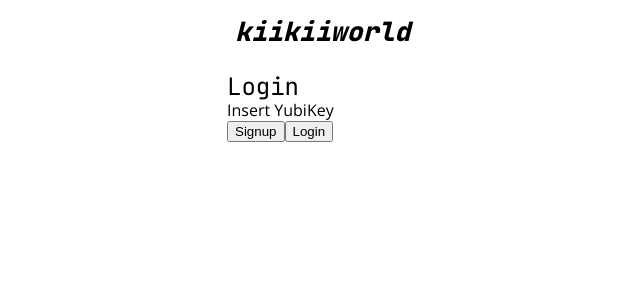
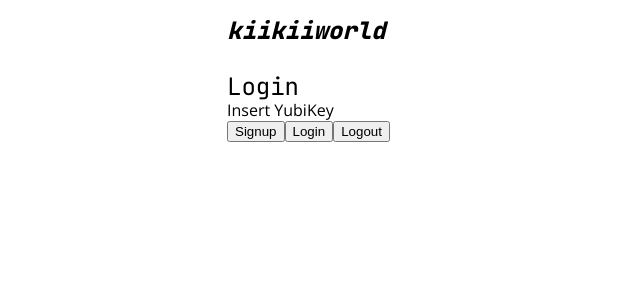
Before and after one commit to Michael-7/kiikiiworld-serveless, a Next.js app in the folder frontend/: page /login in a window 1280 px wide. Shown: the top 300 px of the page, without its empty margins (93-733 px from the left). Built offline with nearby package versions, Linux system fonts and the light colour scheme.

Commit message:
implement user state in frontend

```diff
--- a/frontend/package.json
+++ b/frontend/package.json
@@ -17,6 +17,7 @@
     "@types/mdx": "^2.0.13",
     "dompurify": "^3.2.2",
     "fast-xml-parser": "^4.5.0",
+    "jwt-decode": "^4.0.0",
     "marked": "^15.0.3",
     "next": "14.2.4",
     "react": "^18",
--- a/frontend/src/components/nav/nav.tsx
+++ b/frontend/src/components/nav/nav.tsx
@@ -1,11 +1,25 @@
+import Link from 'next/link';
+import { useUserContext } from '@/contexts/user-context';
+
 export default function Nav() {
+  const userState = useUserContext();
+
   return (
     <div id="nav">
       <div className="container">
         <div className="content">
-          <h1>kiikiiworld</h1>
+          <Link className="header" href={{ pathname: '/' }}>
+            <h1>kiikiiworld</h1>
+          </Link>
+          <div className="user">
+            {userState.value.username && (
+              <Link href={{ pathname: '/login' }}>
+                hi, {userState.value.username}
+              </Link>
+            )}
+          </div>
         </div>
       </div>
     </div>
-  )
+  );
 }
--- /dev/null
+++ b/frontend/src/contexts/user-context.tsx
@@ -0,0 +1,38 @@
+import { Context, createContext, useContext, useMemo, useState } from 'react';
+import { User } from '@/types/user';
+import { getDecodedToken, setToken } from '@/util/token';
+
+const exampleUser: User = {
+  username: '',
+  role: '',
+  iat: 1,
+  exp: 1,
+};
+
+export type UserContextType = {
+  value: User;
+  setValue: (token: string) => void;
+};
+
+const UserContext: Context<UserContextType> = createContext({
+  value: exampleUser,
+  setValue: (token: string) => {
+  },
+});
+
+export function UserDataProvider({ children }: { children: React.ReactNode }) {
+  const decodedToken = useMemo(() => getDecodedToken(), [getDecodedToken]);
+  const [user, setUser] = useState(decodedToken ? decodedToken : exampleUser);
+
+  const setUserWithToken = (token: string) => {
+    setToken(token);
+    const decodedToken = getDecodedToken();
+    setUser(decodedToken ? decodedToken : exampleUser);
+  };
+
+  return <UserContext.Provider value={{ value: user, setValue: setUserWithToken }}>{children}</UserContext.Provider>;
+}
+
+export function useUserContext() {
+  return useContext(UserContext);
+}
--- a/frontend/src/css/components.scss
+++ b/frontend/src/css/components.scss
@@ -93,7 +93,7 @@
       font-size: 1rem;
       line-height: 1.3rem;
 
-      h1, h2, h3, h4 ,h5 ,h6 {
+      h1, h2, h3, h4, h5, h6 {
         font-family: var(--primary-font);
         margin-bottom: var(--spacing-sm);
       }
@@ -136,6 +136,9 @@
 #nav {
   .container {
     position: fixed;
+    left: 0;
+    padding: 0 var(--spacing-sm);
+    box-sizing: border-box;
     container-type: inline-size;
     container-name: nav;
     width: 100%;
@@ -150,15 +153,27 @@
     width: 100%;
     margin: 0 auto;
     display: flex;
+    justify-content: space-between;
+    align-items: flex-end;
     gap: var(--spacing-sm);
     font-family: var(--accent-font);
     font-weight: 800;
   }
 
-  h1 {
+  .header {
     font-size: 1.66rem;
     color: var(--color-dark);
     font-style: italic;
+    text-decoration: none;
+  }
+
+  .user {
+    a {
+      font-family: var(--accent-font);
+      font-size: var(--font-size-sm);
+      font-weight: var(--font-thin);
+      color: var(--color-text);
+    }
   }
 }
 
--- a/frontend/src/pages/_app.tsx
+++ b/frontend/src/pages/_app.tsx
@@ -3,16 +3,24 @@ import '../css/reset.scss';
 import '../css/globals.scss';
 import '../css/components.scss';
 import { PostDataProvider } from '@/contexts/post-context';
+import { UserDataProvider } from '@/contexts/user-context';
+import dynamic from 'next/dynamic';
 
-const primaryFont = Open_Sans({ subsets: ['latin'], display: 'swap', variable: '--primary-font'});
-const secondaryFont = JetBrains_Mono({ subsets: ['latin'], display: 'swap', variable: '--accent-font'});
+const primaryFont = Open_Sans({ subsets: ['latin'], display: 'swap', variable: '--primary-font' });
+const secondaryFont = JetBrains_Mono({ subsets: ['latin'], display: 'swap', variable: '--accent-font' });
 
-export default function App({ Component, pageProps }: { Component: any, pageProps: any}) {
+export function App({ Component, pageProps }: { Component: any, pageProps: any }) {
   return (
-    <PostDataProvider>
-      <div className={`app ${primaryFont.variable} ${secondaryFont.variable}`}>
-        <Component {...pageProps} />
-      </div>
-    </PostDataProvider>
+    <UserDataProvider>
+      <PostDataProvider>
+        <div className={`app ${primaryFont.variable} ${secondaryFont.variable}`}>
+          <Component {...pageProps} />
+        </div>
+      </PostDataProvider>
+    </UserDataProvider>
   );
 }
+
+export default dynamic(() => Promise.resolve(App), {
+  ssr: false,
+});
--- a/frontend/src/pages/index.tsx
+++ b/frontend/src/pages/index.tsx
@@ -5,12 +5,16 @@ import Nav from '@/components/nav/nav';
 import Menu from '@/components/menu/menu';
 import Head from 'next/head';
 import { mapPosts, Post as PostT } from '@/types/post';
+import { useUserContext } from '@/contexts/user-context';
+import { Role } from '@/types/user';
 
 export default function Home() {
   const APIURL = process.env.APIGATEWAY;
   const MAXYEAR = 2021;
+
+  const user = useUserContext().value;
   const filter = useSearchParams()?.get('filter');
-  const admin = useSearchParams()?.get('admin');
+  const admin = user.role === Role.ADMIN;
 
   const [allPosts, setAllPosts] = useState<PostT[]>([]);
   const [year, setYear] = useState<number>(new Date().getFullYear());
--- a/frontend/src/pages/login.tsx
+++ b/frontend/src/pages/login.tsx
@@ -1,7 +1,7 @@
 import Head from 'next/head';
 import Nav from '@/components/nav/nav';
 import { startAuthentication, startRegistration } from '@simplewebauthn/browser';
-import { setToken } from '@/util/token';
+import { UserContextType, useUserContext } from '@/contexts/user-context';
 
 // https://www.youtube.com/watch?v=viZs1iVsLpA&t=439s
 // https://www.youtube.com/watch?v=al5I9v5Y-kA&t=5s
@@ -9,12 +9,12 @@ import { setToken } from '@/util/token';
 // 4https://github.com/awslabs/aws-apigateway-lambda-authorizer-blueprints/blob/master/blueprints/nodejs/index.js
 
 const APIURL = process.env.APIGATEWAY;
+// TODO: Register with your own name
+const USERNAME = 'opdelop43';
 
 async function signup() {
-  const username = 'opdelop43';
-
   // 1. Get challenge from server
-  const response = await fetch(`${APIURL}/register?username=${username}`, {
+  const response = await fetch(`${APIURL}/register?username=${USERNAME}`, {
     method: 'GET',
     credentials: 'include',
   });
@@ -44,24 +44,16 @@ async function signup() {
     const verifyData = await verifyResponse.json();
 
     if (verifyData.verified) {
-      console.log(`Successfully registered ${username}`);
+      console.log(`Successfully registered ${USERNAME}`);
     }
   } catch {
     console.warn('auth key not succeeded.');
   }
-
-  // }
-
-
-  // console.log(data);
-  // console.log(data.rawId);
 }
 
-async function login() {
-  const username = 'opdelop43';
-
+async function login(userState: UserContextType) {
   // 1. Get challenge from server
-  const response = await fetch(`${APIURL}/login?username=${username}`, {
+  const response = await fetch(`${APIURL}/login?username=${USERNAME}`, {
     method: 'GET',
     credentials: 'include',
   });
@@ -88,10 +80,16 @@ async function login() {
 
   const verifyResponseBody = await verifyResponse.json();
   console.log(verifyResponseBody);
-  setToken(verifyResponseBody.token);
+  userState.setValue(verifyResponseBody.token);
+}
+
+function logout(userState: UserContextType) {
+  userState.setValue('');
 }
 
 export default function Login() {
+  const userState = useUserContext();
+
   return (
     <>
       <Head>
@@ -104,9 +102,9 @@ export default function Login() {
             <h1>Login</h1>
             <p>Insert YubiKey</p>
             <button onClick={signup}>Signup</button>
-            <button onClick={login}>Login</button>
+            <button onClick={() => login(userState)}>Login</button>
+            <button onClick={() => logout(userState)}>Logout</button>
           </div>
-
         </div>
       </main>
     </>
--- a/frontend/src/pages/post/index.tsx
+++ b/frontend/src/pages/post.tsx
@@ -122,6 +122,9 @@ export default function Post() {
     if (editMode) {
       response = await fetch(`${APIURL}/posts`, {
         method: 'PATCH',
+        headers: {
+          'Authorization': getToken(),
+        },
         body: JSON.stringify(generatePost(data, images, postState.meta)),
       });
     } else {
--- /dev/null
+++ b/frontend/src/types/user.ts
@@ -0,0 +1,11 @@
+export interface User {
+  username: string;
+  role: string;
+  iat: number;
+  exp: number;
+}
+
+export enum Role {
+  ADMIN = 'ADMIN',
+  USER = 'USER',
+}
--- a/frontend/src/util/token.ts
+++ b/frontend/src/util/token.ts
@@ -1,3 +1,6 @@
+import { jwtDecode } from 'jwt-decode';
+import { User } from '@/types/user';
+
 const tokenKey = 'authToken';
 
 export function getToken() {
@@ -7,3 +10,13 @@ export function getToken() {
 export function setToken(token: string) {
   localStorage.setItem(tokenKey, token);
 }
+
+export function getDecodedToken(): User | undefined {
+  if (typeof window !== 'undefined') {
+    const token = localStorage.getItem(tokenKey);
+
+    if (token) {
+      return jwtDecode<User>(token);
+    }
+  }
+}
```
Also changed, not shown: frontend/src/components/post/post.tsx (+36 -31 lines), 2 other files (tests, documents, lock files or other folders).
